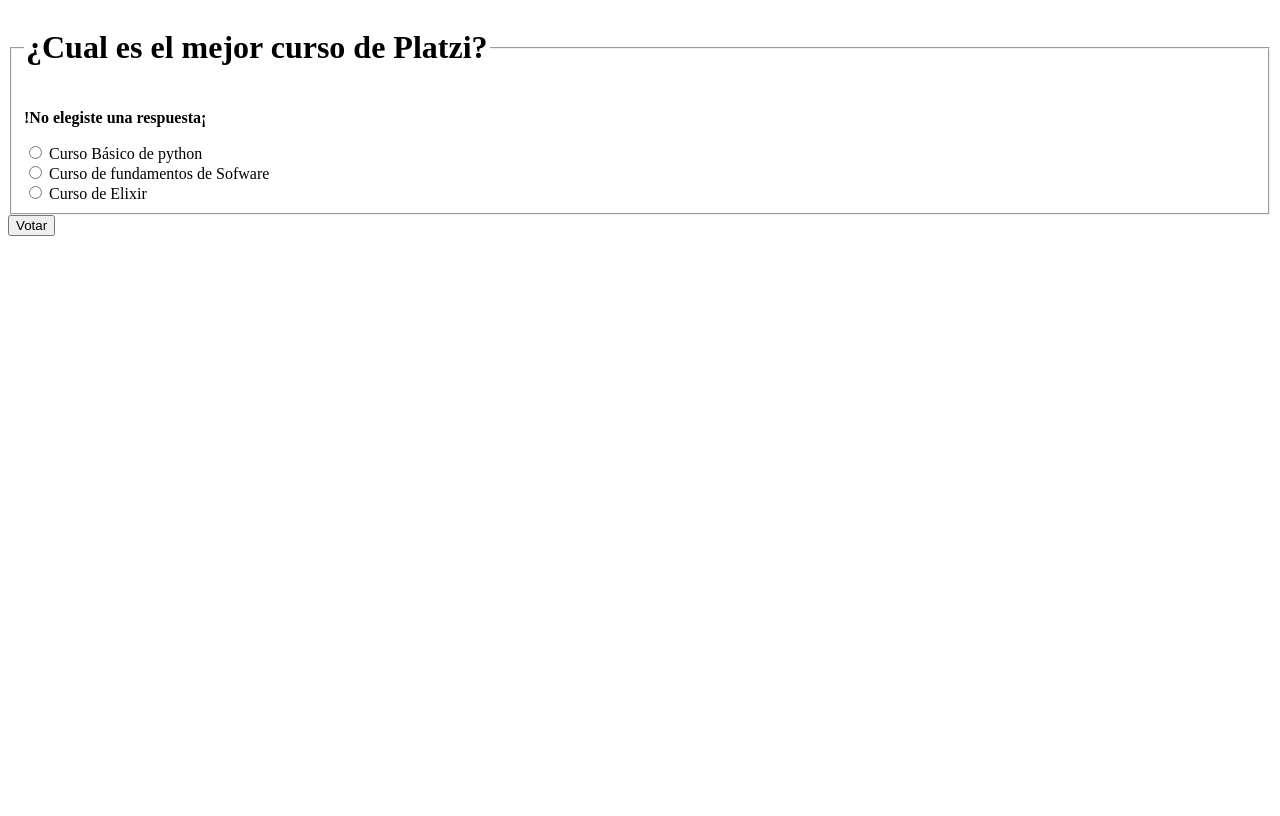
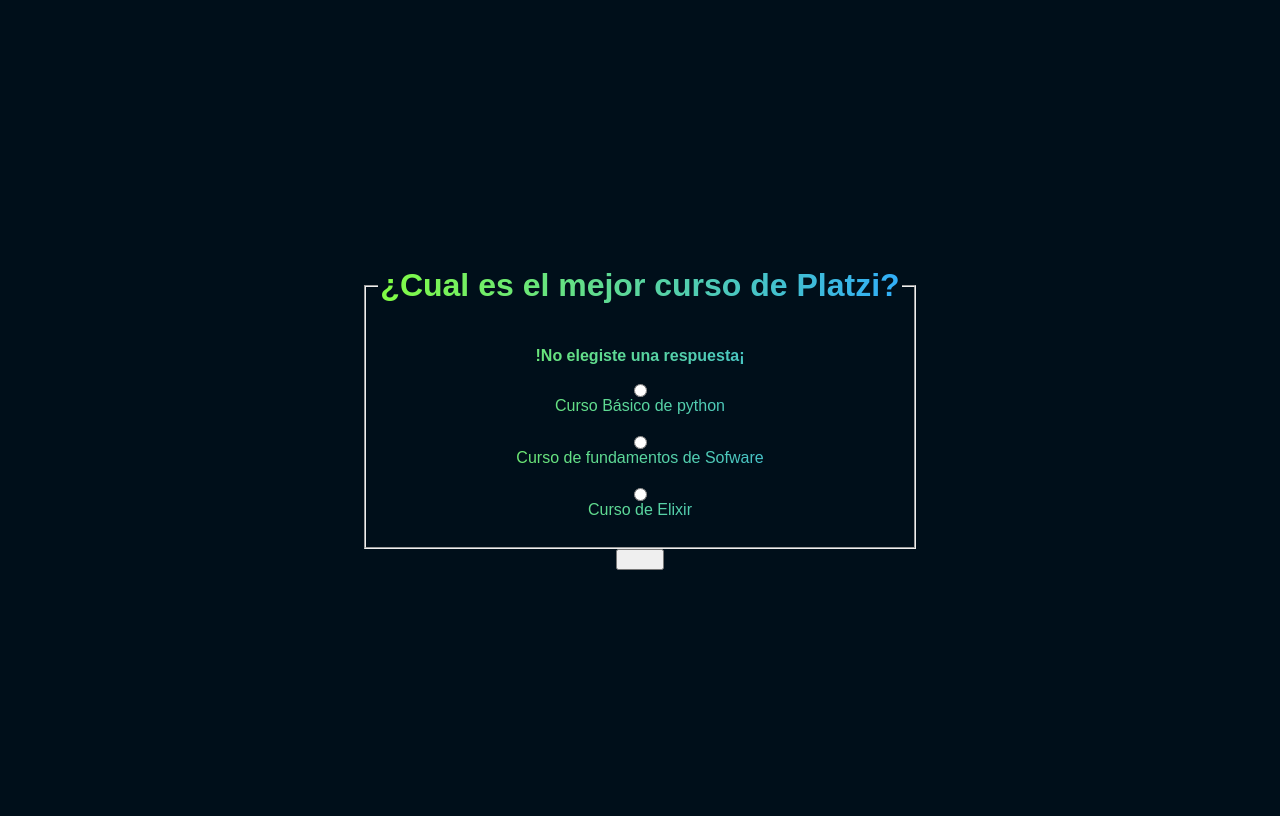
Before and after one commit to bdiaz747/premiosplatzi, a Django app: page /polls/1/vote/ in a window 1280 px wide. Before the commit the page ends 236 px from the top, so only its background shows below. Run offline with Django 4.2, Linux system fonts and the light colour scheme; data comes from the database, SQL or seed files in the repository; both versions use the stored data as it was after the commit.

Commit message:
Finalizando la App con el frontend

```diff
--- /dev/null
+++ b/premiosplatziapp/polls/static/polls/detail.css
@@ -0,0 +1,34 @@
+body, header, ul, li, footer {
+    align-items: center;
+    display: flex;
+    justify-content: center;
+}
+
+form {
+    background: linear-gradient(
+        to right,
+        hsl(98, 100%, 62%),
+        hsl(204, 100%,  59%)
+    );
+    -webkit-background-clip: text;
+    -webkit-text-fill-color: transparent;
+    text-align: center;
+}
+fieldset {
+    display: flex;
+    align-items: center;
+    justify-content: center;
+    flex-direction: column;
+}
+
+input[type="submit"]:hover,
+input[type="submit"]:active {
+    width: 100%;
+    height: 40px;
+    margin-top: 20px;
+
+    -webkit-text-fill-color: white;
+    background-color: hsl(205, 100%, 5%);
+    border: 1px solid white;
+    font-size: 20px;
+}
--- a/premiosplatziapp/polls/static/polls/style.css
+++ b/premiosplatziapp/polls/static/polls/style.css
@@ -1,70 +1,49 @@
-body {
+body, header, ul, li, footer {
+    align-items: center;
     display: flex;
-    align-items: center;
     justify-content: center;
-
-    height: 100vh;
-    background: hsl(204, 100%, 5%);
-    font-family: Arial, Helvetica, sans-serif;
 }
-
-header {
-    display: flex;
-    align-items: center;
-    justify-content: center;
-    flex-direction: column;
-
-    padding: 50px;
-    padding-top: 100px;
-
-    height: 60px;
-    font-size: 72px;
-    color: #71632d;
-
-}
-
-ul {
-    display: flex;
-    align-items: center;
-    justify-content: center;
-    flex-direction: column;
-}
-
-/*header, ul {
+header, ul {
     background: linear-gradient(
         to right,
-        hsl(98, 71%, 68%)
-        hsl(195, 6%, 87%)
+        hsl(98, 100%, 62%),
+        hsl(204, 100%,  59%)
     );
     -webkit-background-clip: text;
     -webkit-text-fill-color: transparent;
     text-align: center;
-}*/
+}
+body {
+   background: hsl(204, 100%, 5%);
+   flex-direction: column;
+   font-family: Arial, Helvetica, sans-serif;
+   height: 100vh;
+}
+
+header {
+    color: #71622d;
+    font-size: 72px;
+    height: 60px;
+    padding: 100px 50px 50px;
+}
+
+ul{
+    flex-direction: column;
+}
 
 li {
-    display: flex;
-    align-items: center;
-    justify-content: center;
-
+    border: 1px solid white;
+    font-size: 28px;
+    margin-bottom: 20px;
+    padding: 50px;
     width: 500px;
-
-    border: 1px solid white;
-    padding: 50px;
-    margin-bottom: 20px;
-
-    font-size: 28px;
 }
-
 a {
     color: white;
     text-decoration: none;
 }
-
 footer {
-    display: flex;
-    align-items: center;
     justify-content: space-evenly;
-
+    padding: 50px 0;
     width: 100vw;
-    padding: 50px 0;
 }
--- a/premiosplatziapp/polls/templates/polls/detail.html
+++ b/premiosplatziapp/polls/templates/polls/detail.html
@@ -1,3 +1,16 @@
+{% load static %}
+
+<!DOCTYPE html>
+<html lang="en">
+<head>
+    <meta charset="UTF-8">
+    <meta http-equiv="X-UA-Compatible" content="IE=edge">
+    <meta name="viewport" content="width=device-width, initial-scale=1.0">
+    <link rel="stylesheet" href= {% static 'polls/style.css' %}>
+    <link rel="stylesheet" href= {% static 'polls/detail.css' %}>
+    <title>{{ question.question_test }}</title>
+</head>
+<body>
     <form action="{% url 'polls:vote' question.id %}" method = "post">
         {% csrf_token %}
         <fieldset>
@@ -21,11 +34,14 @@
         <input type="submit" value = "Votar" >
         </form>
 
+</body>
+</html>
 
+<!DOCTYPE html>
 
-{% comment %} <h1>{{question.question_test}}</h1>
+<!--{% comment %} <h1>{{question.question_test}}</h1>
         <ul>
         {% for choice in question.choice_set.all %}
             <li>{{ choice.choice_test }}</li>
         {% endfor %}
-</ul> {% endcomment %}
+        </ul> {% endcomment %}--¡>
```
Also changed, not shown: premiosplatziapp/polls/static/polls/results.css (added, +34 -0 lines), premiosplatziapp/polls/templates/polls/results.html (+16 -1 lines), premiosplatziapp/db.sqlite3. Lines whose indentation alone changed are shown as unchanged.
